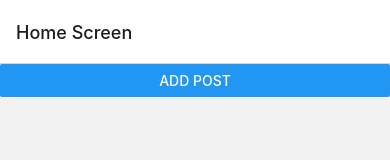
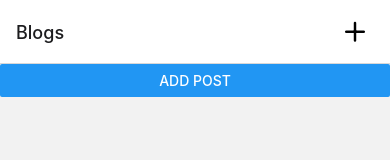
Before and after one commit to Neba-Emmanuel/blog, a React Native app: screen / in a window 390 px wide. Shown: the top 160 px of the page. Built offline with nearby package versions, Linux system fonts and the light colour scheme.

Commit message:
Update App.js

```diff
--- a/App.js
+++ b/App.js
@@ -1,29 +1,58 @@
 import React from "react";
-import {NavigationContainer} from '@react-navigation/native';
-import {createNativeStackNavigator} from '@react-navigation/native-stack';
+import { TouchableOpacity } from "react-native";
+import { NavigationContainer } from "@react-navigation/native";
+import { createNativeStackNavigator } from "@react-navigation/native-stack";
 import IndexScreen from "./src/screens/IndexScreen";
 import { Provider } from "./src/context/BlogContext";
+import ShowScreen from "./src/screens/ShowScreen";
+import CreateScreen from "./src/screens/CreateScreen";
+import { Feather } from "@expo/vector-icons";
 
 const Stack = createNativeStackNavigator();
 
-const App = () => {
+const App = ({ navigation }) => {
   return (
     <NavigationContainer>
       <Stack.Navigator>
-      <Stack.Screen
+        <Stack.Screen
           name="Index"
           component={IndexScreen}
-          options={{title: 'Home Screen'}}
+          options={({ navigation, route }) => ({
+            headerTitle: "Blogs",
+            headerRight: () => (
+              <TouchableOpacity onPress={() => navigation.navigate("Create")}>
+                <Feather
+                  name="plus"
+                  size={30}
+                  color="black"
+                  style={{ marginRight: 20 }}
+                />
+              </TouchableOpacity>
+            ),
+          })}
+        />
+        <Stack.Screen
+          name="Show"
+          component={ShowScreen}
+          options={{ title: "Blog Details" }}
+        />
+
+        <Stack.Screen
+          name="Create"
+          component={CreateScreen}
+          options={{ title: "Write Post" }}
         />
       </Stack.Navigator>
     </NavigationContainer>
   );
-}
+};
 
 const CustomApp = App;
 
-export default () =>{
-  return <Provider>
-    <CustomApp/>
-  </Provider>
-}
+export default () => {
+  return (
+    <Provider>
+      <CustomApp />
+    </Provider>
+  );
+};
```
